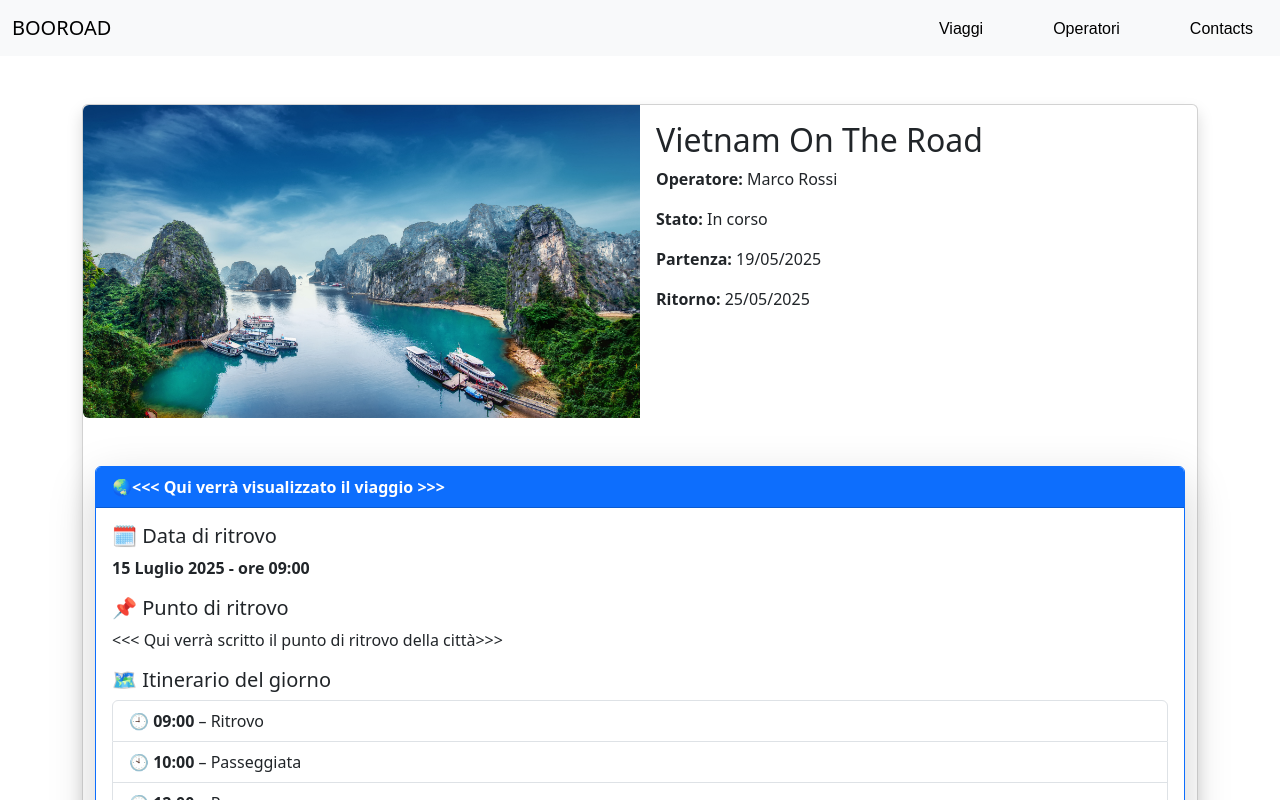
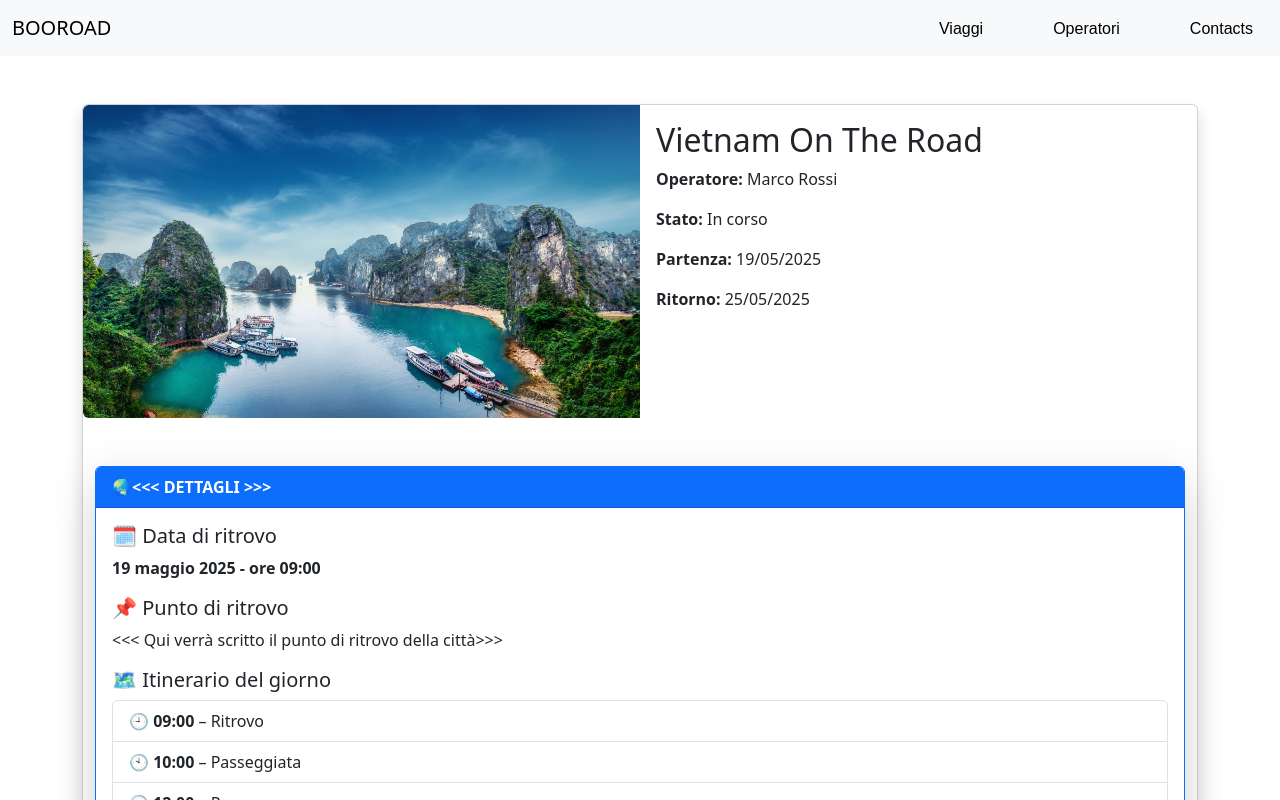
Before and after one commit to EstebanCaponio/BooRoad-main, a React (Vite) app: page /trip/1 in a window 1280 px wide. Shown: the top 800 px of the page. Built offline with nearby package versions, Linux system fonts and the light colour scheme.

Commit message:
feat: modify card

```diff
--- a/src/components/CardTrip.jsx
+++ b/src/components/CardTrip.jsx
@@ -8,11 +8,11 @@ function CardTrip() {
             <div className="card border-primary shadow-lg">
                 <div className="card-header bg-primary text-white">
                     🌏
-                    <strong>{'<<<'} Qui verrà visualizzato il viaggio {'>>>'}</strong>
+                    <strong>{'<<<'} DETTAGLI {'>>>'}</strong>
                 </div>
                 <div className="card-body">
                     <h5 className="card-title">🗓️ Data di ritrovo</h5>
-                    <p className="card-text"><strong>15 Luglio 2025 - ore 09:00</strong></p>
+                    <p className="card-text"><strong>19 maggio 2025 - ore 09:00</strong></p>
 
                     <h5 className="card-title">📌 Punto di ritrovo</h5>
                     <p className="card-text">
```
